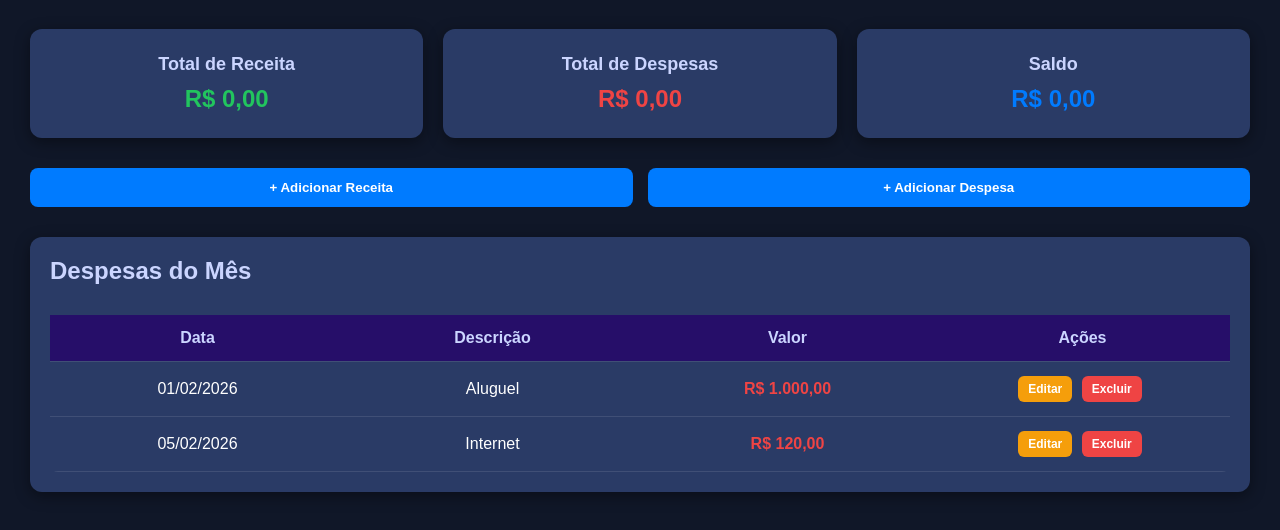
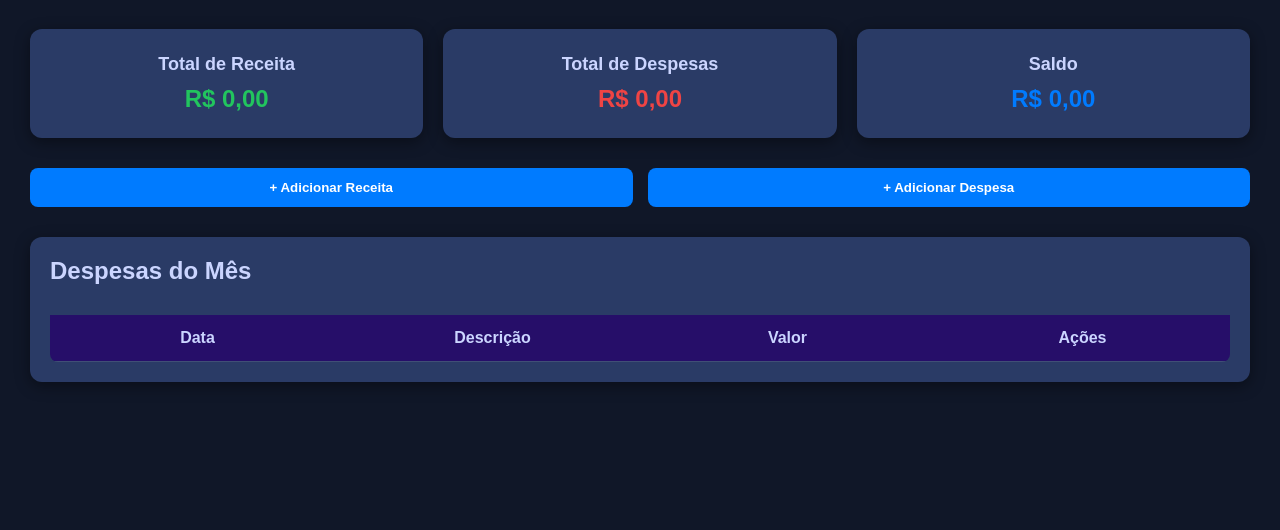
Before and after one commit to Carloss0101/app-financas, a website: page public/html/index.html in a window 1280 px wide. Shown: the part 78-608 px from the top of the page. Drawn offline with Linux system fonts and the light colour scheme; files that its build step writes are made by us from their sources; no server answers; files whose address does not match are found by name.

Commit message:
Remove hardcoded expense entries from the expenses table in index.html

```diff
--- a/public/html/index.html
+++ b/public/html/index.html
@@ -55,27 +55,7 @@
                             <th>Ações</th>
                         </tr>
                     </thead>
-                    <tbody>
-                        <tr>
-                            <td>01/02/2026</td>
-                            <td>Aluguel</td>
-                            <td class="valor">R$ 1.000,00</td>
-                            <td>
-                                <button class="btn-acao editar">Editar</button>
-                                <button class="btn-acao excluir">Excluir</button>
-                            </td>
-                        </tr>
 
-                        <tr>
-                            <td>05/02/2026</td>
-                            <td>Internet</td>
-                            <td class="valor">R$ 120,00</td>
-                            <td>
-                                <button class="btn-acao editar">Editar</button>
-                                <button class="btn-acao excluir">Excluir</button>
-                            </td>
-                        </tr>
-                    </tbody>
                 </table>
             </div>
         </section>
```
